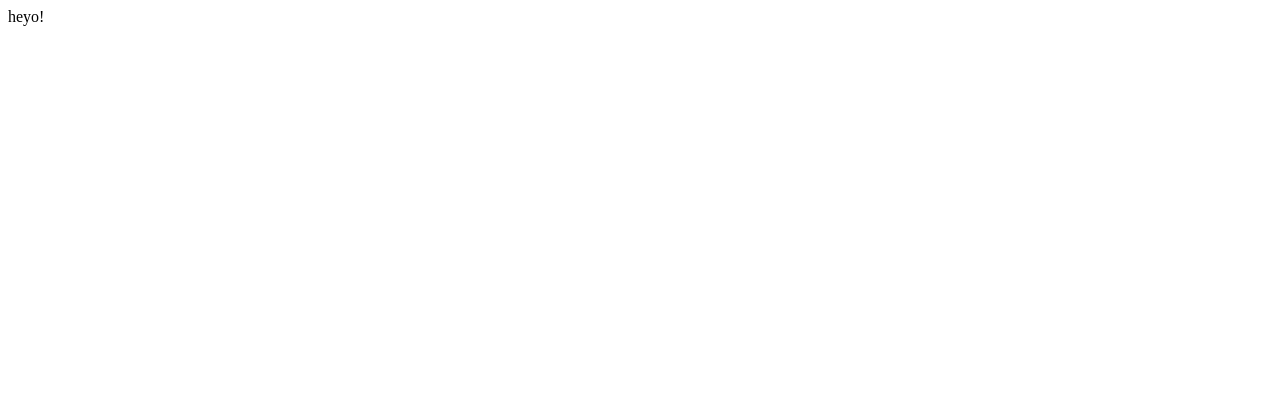
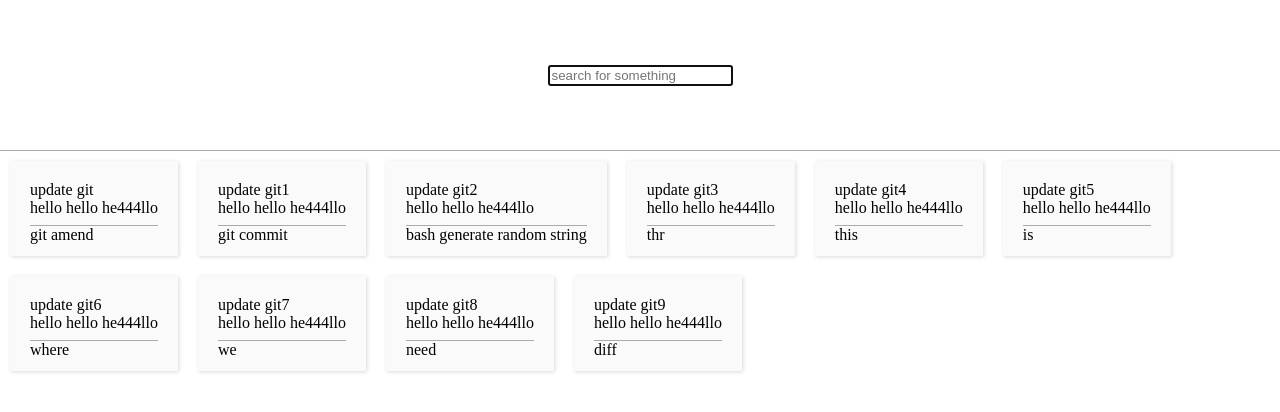
Before and after one commit to JacksonKearl/Beikao, a React app: page / in a window 1280 px wide. Built offline with nearby package versions, Linux system fonts and the light colour scheme.

Commit message:
base version running

```diff
--- a/index.html
+++ b/index.html
@@ -4,11 +4,11 @@
 		<title>Title</title>
 		<meta charset="utf-8">
 		<meta name="viewport" content="width=device-width, initial-scale=1">
-		<link href="./style.css" rel="stylesheet">
-		<link rel="icon" type="image/png" href="./favicon.ico"/>
+		<link href="src/style.css" rel="stylesheet">
+		<link rel="icon" type="image/png" href="favicon.ico"/>
 	</head>
 	<body>
 		<div id="app"></div>
-		<script src="./dist/bundle.js" charset="utf-8" type="text/javascript"></script>
+		<script src="dist/bundle.js" charset="utf-8" type="text/javascript"></script>
 	</body>
 </html>
--- a/package.json
+++ b/package.json
@@ -27,6 +27,8 @@
     "webpack-dev-server": "^2.4.5"
   },
   "dependencies": {
+    "fuse.js": "^3.0.3",
+    "lodash": "^4.17.4",
     "react": "^15.5.4",
     "react-dom": "^15.5.4"
   }
--- a/src/index.js
+++ b/src/index.js
@@ -1,7 +1,9 @@
 import React, { Component } from 'react';
 import ReactDOM from 'react-dom';
+import _ from 'lodash';
+import Fuse from 'fuse.js';
 
-class App extends Component {
+class Header extends Component {
 
 	constructor(){
 		super();
@@ -13,8 +15,100 @@ class App extends Component {
 
 	render(){
 		return (
+			<div className='headerContainer'>
+				<input
+					className='headerInput'
+					placeholder='search for something'
+					value={this.props.text}
+					autoFocus={true}
+					onChange={(event) => this.props.updateText(event.target.value)}
+				/>
+			</div>
+		);
+	}
+}
+
+class Body extends Component {
+
+	constructor(){
+		super();
+		this.data = [
+			{title: 'update git', tags: 'git amend', description: 'hello hello he444llo'},
+			{title: 'update git1', tags: 'git commit', description: 'hello hello he444llo'},
+			{title: 'update git2', tags: 'bash generate random string', description: 'hello hello he444llo'},
+			{title: 'update git3', tags: 'thr', description: 'hello hello he444llo'},
+			{title: 'update git4', tags: 'this', description: 'hello hello he444llo'},
+			{title: 'update git5', tags: 'is', description: 'hello hello he444llo'},
+			{title: 'update git6', tags: 'where', description: 'hello hello he444llo'},
+			{title: 'update git7', tags: 'we', description: 'hello hello he444llo'},
+			{title: 'update git8', tags: 'need', description: 'hello hello he444llo'},
+			{title: 'update git9', tags: 'diff', description: 'hello hello he444llo'},
+		];
+		this.options = {
+			keys: [{
+					name: 'tags',
+					weight: 0.65
+				},{
+					name: 'title',
+					weight: 0.2
+				},{
+					name: 'description',
+					weight: 0.15
+				}],
+			shouldSort: true,
+			minMatchCharLength: 0,
+		};
+	}
+
+	getCards(){
+
+		let fuse = new Fuse(this.data, this.options);
+		let result = this.props.text == '' ? this.data : fuse.search(this.props.text);
+		console.log(result)
+		return result.map((card) => {
+			if(_.includes(result, card)){
+				return (
+					<div key={card.title} className='cardContainer'>
+						<div className='cardTop'>
+							<div className='cardTitle'>
+								{card.title}
+							</div>
+							<div className='cardDescription'>
+								{card.description}
+							</div>
+						</div>
+						<div className='cardBottom'>
+							{card.tags}
+						</div>
+					</div>
+				);
+			}
+		})
+	}
+
+	render(){
+		return (
+			<div className='bodyContainer'>
+				{this.getCards()}
+			</div>
+		);
+	}
+}
+
+class App extends Component {
+
+	constructor(){
+		super();
+		this.state = {
+			text: ''
+		};
+	}
+
+	render(){
+		return (
 			<div>
-				heyo!
+				<Header text={this.state.text} updateText={(text) => this.setState({text})}/>
+				<Body text={this.state.text}/>
 			</div>
 		);
 	}
--- /dev/null
+++ b/src/style.css
@@ -0,0 +1,38 @@
+body {
+	margin: 0;
+}
+
+.headerContainer {
+	width: 100%;
+	height: 150px;
+	display: flex;
+	flex-direction: column;
+	justify-content: center;
+	align-items: center;
+	border-bottom-width: 1px;
+	border-bottom-color: #aaa;
+	border-bottom-style: solid;
+}
+
+.bodyContainer {
+	display: flex;
+	flex-wrap: wrap;
+}
+
+.cardContainer {
+	margin: 10px;
+	padding: 20px;
+	background-color: #fafafa;
+	box-shadow: 1px 1px 4px rgba(0, 0, 0, .15);
+}
+
+.cardTop {
+	border-bottom-width: 1px;
+	border-bottom-color: #aaa;
+	border-bottom-style: solid;
+	height: 80%;
+}
+
+.cardBottom {
+	height: 20%;
+}
--- a/style.css
+++ /dev/null
@@ -1,3 +0,0 @@
-h1 {
-	color: blue;
-}
```
